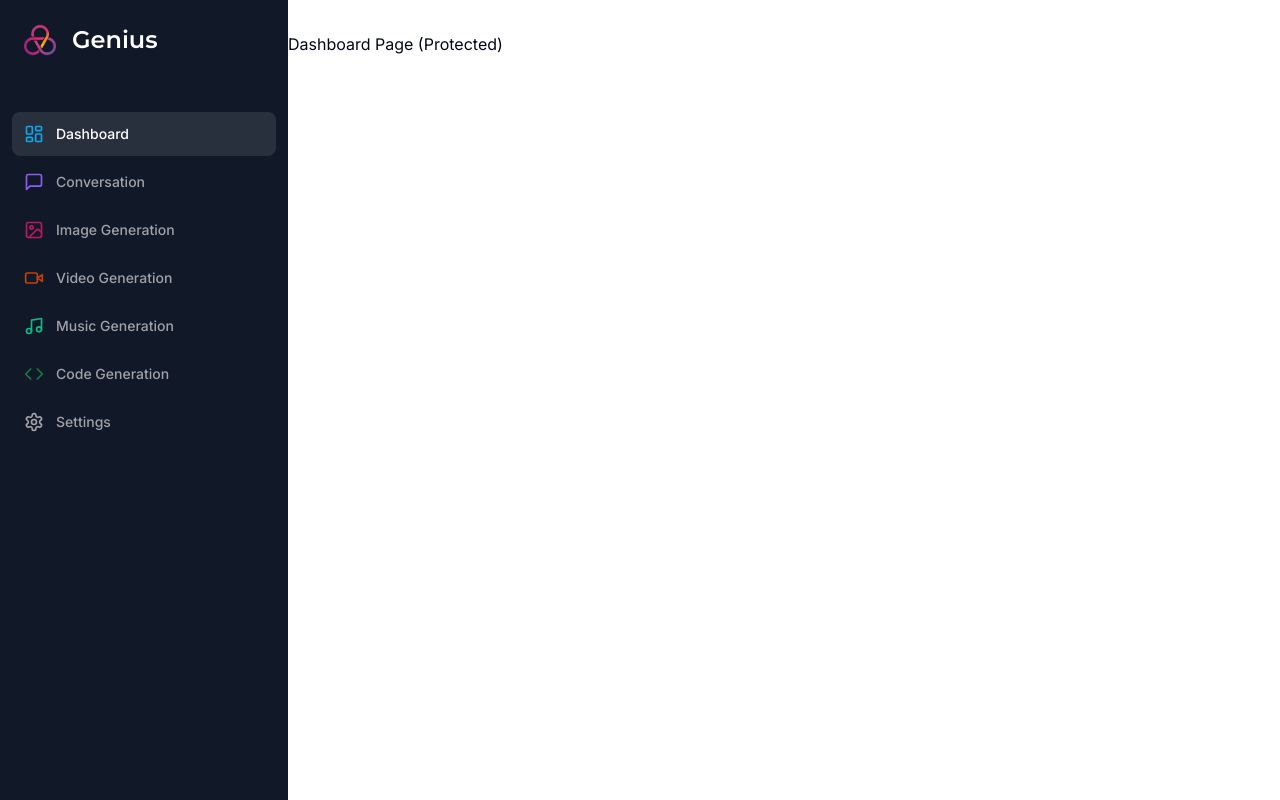
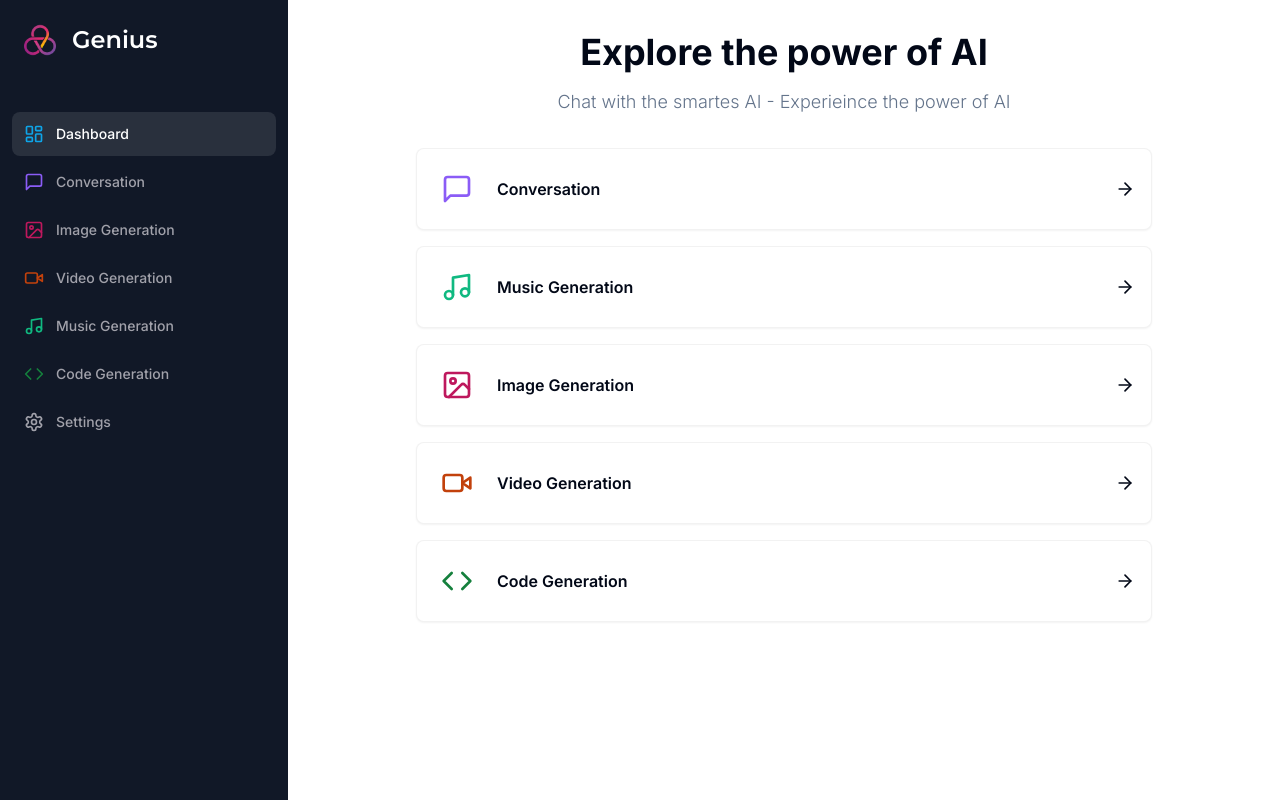
Before and after one commit to akashp1712/ai-saas, a Next.js app: page /dashboard in a window 1280 px wide. Built offline with nearby package versions, Linux system fonts and the light colour scheme.

Commit message:
Added feature links in Dashboard page

```diff
--- a/app/(dashboard)/(routes)/dashboard/page.tsx
+++ b/app/(dashboard)/(routes)/dashboard/page.tsx
@@ -1,10 +1,86 @@
+"use client";
+
+import { Card } from "@/components/ui/card";
+import { ArrowRight, Code, Image, MessageSquare, Music, Video, VideoIcon } from "lucide-react";
+import { cn } from "@/lib/utils";
+import { useRouter } from "next/navigation";
+
+const tools = [
+  {
+    label: "Conversation",
+    icon: MessageSquare,
+    color: "text-violet-500",
+    bgcolor: "bg-violet-500/10",
+    href: "/conversation",
+  },
+  {
+    label: "Music Generation",
+    icon: Music,
+    color: "text-emerald-500",
+    bgcolor: "bg-emerald-500/10",
+    href: "/music",
+  },
+  {
+    label: "Image Generation",
+    icon: Image,
+    color: "text-pink-700",
+    bgcolor: "bg-pink-700/10",
+    href: "/image",
+  },
+  {
+    label: "Video Generation",
+    icon: VideoIcon,
+    color: "text-orange-700",
+    bgcolor: "bg-orange-700/10",
+    href: "/video",
+  },
+  {
+    label: "Code Generation",
+    icon: Code,
+    color: "text-green-700",
+    bgcolor: "bg-green-700/10",
+    href: "/code",
+  },
+];
 
 const DashboardPage = () => {
+
+  const router = useRouter();
+
   return (
     <div>
-      <p>Dashboard Page (Protected)</p>
+      <div className="mb-8 space-y-4">
+        <h2 className="text-2xl md:text-4xl font-bold text-center">
+          Explore the power of AI
+        </h2>
+        <p className="text-muted-foreground font-light text-sm md:text-lg text-center">
+          Chat with the smartes AI - Experieince the power of AI
+        </p>
+      </div>
+      <div className="px-4 md:px-20 lg:px-32 space-y-4">
+        {tools.map((tool) => (
+          <Card
+            onClick={() => router.push(tool.href)}
+            key={tool.href}
+            className="p-4 border-black/5 flex item-center justify-between hover:shadow-md transition cursor:pointer"
+          >
+            <div className="flex items-center gap-x-4">
+              <div className={cn('p-2 w-fit rounded-md", tool.bgColor')}>
+                <tool.icon className={cn("w-8 h-8", tool.color)} />
+              </div>
+
+              <div className="font-semibold">
+                {tool.label}
+              </div>
+            </div>
+            <div className="flex items-center gap-x-4">
+              <ArrowRight className="w-5 h-5" />
+            </div>
+          </Card>
+        ))}
+      </div>
     </div>
   );
-}
+};
 
 export default DashboardPage;
--- /dev/null
+++ b/components/ui/card.tsx
@@ -0,0 +1,79 @@
+import * as React from "react"
+
+import { cn } from "@/lib/utils"
+
+const Card = React.forwardRef<
+  HTMLDivElement,
+  React.HTMLAttributes<HTMLDivElement>
+>(({ className, ...props }, ref) => (
+  <div
+    ref={ref}
+    className={cn(
+      "rounded-lg border bg-card text-card-foreground shadow-sm",
+      className
+    )}
+    {...props}
+  />
+))
+Card.displayName = "Card"
+
+const CardHeader = React.forwardRef<
+  HTMLDivElement,
+  React.HTMLAttributes<HTMLDivElement>
+>(({ className, ...props }, ref) => (
+  <div
+    ref={ref}
+    className={cn("flex flex-col space-y-1.5 p-6", className)}
+    {...props}
+  />
+))
+CardHeader.displayName = "CardHeader"
+
+const CardTitle = React.forwardRef<
+  HTMLParagraphElement,
+  React.HTMLAttributes<HTMLHeadingElement>
+>(({ className, ...props }, ref) => (
+  <h3
+    ref={ref}
+    className={cn(
+      "text-2xl font-semibold leading-none tracking-tight",
+      className
+    )}
+    {...props}
+  />
+))
+CardTitle.displayName = "CardTitle"
+
+const CardDescription = React.forwardRef<
+  HTMLParagraphElement,
+  React.HTMLAttributes<HTMLParagraphElement>
+>(({ className, ...props }, ref) => (
+  <p
+    ref={ref}
+    className={cn("text-sm text-muted-foreground", className)}
+    {...props}
+  />
+))
+CardDescription.displayName = "CardDescription"
+
+const CardContent = React.forwardRef<
+  HTMLDivElement,
+  React.HTMLAttributes<HTMLDivElement>
+>(({ className, ...props }, ref) => (
+  <div ref={ref} className={cn("p-6 pt-0", className)} {...props} />
+))
+CardContent.displayName = "CardContent"
+
+const CardFooter = React.forwardRef<
+  HTMLDivElement,
+  React.HTMLAttributes<HTMLDivElement>
+>(({ className, ...props }, ref) => (
+  <div
+    ref={ref}
+    className={cn("flex items-center p-6 pt-0", className)}
+    {...props}
+  />
+))
+CardFooter.displayName = "CardFooter"
+
+export { Card, CardHeader, CardFooter, CardTitle, CardDescription, CardContent }
```
